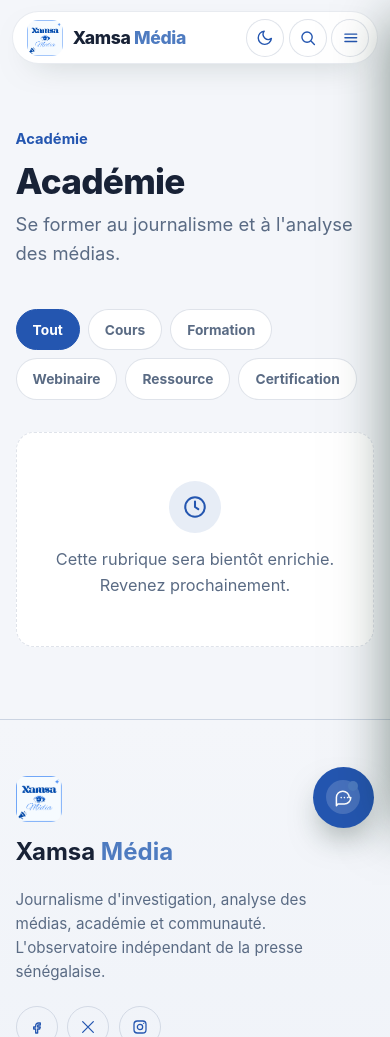
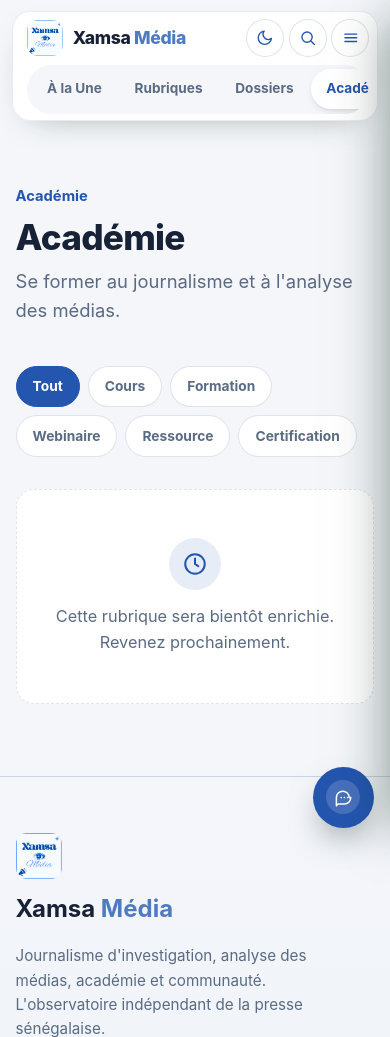
Before and after one commit to awa-gueye/xamsa-media, a Django app: page /academie/ in a window 390 px wide. Shown: the top 1037 px of the page. Run offline with Django 5.2, Linux system fonts and the light colour scheme; data that the repository does not hold is empty.

Commit message:
Mobile app-like : onglets en haut defilables, animations allegees, PWA installable

```diff
--- a/static/css/xamsa.css
+++ b/static/css/xamsa.css
@@ -278,8 +278,14 @@ footer{background:linear-gradient(180deg,var(--cream),var(--cream-2));padding:3.
 
 /* ===== RESPONSIVE ===== */
 @media(max-width:1000px){
-  .navpill{display:none}
-  .burger{display:grid}
+  /* Onglets en haut, comme sur la machine : bande defilable sur 2e rangee */
+  .navbar{flex-wrap:wrap;row-gap:.5rem;border-radius:18px;padding:.55rem .7rem}
+  .navpill{display:flex;order:3;width:100%;overflow-x:auto;overflow-y:hidden;justify-content:flex-start;scrollbar-width:none;-ms-overflow-style:none}
+  .navpill::-webkit-scrollbar{display:none}
+  .navpill a{white-space:nowrap;flex:none}
+  .navpill .chev{display:none}            /* tap sur l'onglet = navigation directe */
+  .navtools{order:2}
+  .burger{display:grid}                    /* menu complet + compte */
   .hero-grid{grid-template-columns:1fr}
   .hero-card{max-width:420px;aspect-ratio:16/12}
   .spotlight{grid-template-columns:1fr}
@@ -299,6 +305,16 @@ footer{background:linear-gradient(180deg,var(--cream),var(--cream-2));padding:3.
   .iconbtn{width:38px;height:38px}
   .brand .name{font-size:1.1rem}
   .mark-img{width:36px!important;height:36px!important}
+}
+/* Mobile/tablette : contenu toujours visible + animations lourdes coupees (fluidite) */
+@media(max-width:768px){
+  .reveal{opacity:1!important;transform:none!important}
+  .hero-card{animation:none}
+  .grad-word{animation:none;background:none;-webkit-text-fill-color:currentColor;color:var(--clay-soft)}
+  .hero-bg .hbg{transition:opacity .6s ease}
+  .hero-bg .hbg.on{transform:none}
+  .hero-bg img{animation:none}
+  .fab .ripple{display:none}
 }
 @media(prefers-reduced-motion:reduce){
   *{animation:none!important;transition:none!important}.reveal{opacity:1;transform:none}
--- a/templates/base.html
+++ b/templates/base.html
@@ -3,11 +3,19 @@
 <html lang="fr">
 <head>
   <meta charset="UTF-8">
-  <meta name="viewport" content="width=device-width, initial-scale=1.0">
+  <meta name="viewport" content="width=device-width, initial-scale=1.0, viewport-fit=cover">
   <title>{% block title %}Xamsa Média{% endblock %}</title>
   <script>(function(){try{var t=localStorage.getItem('xamsa-theme');if(t){document.documentElement.setAttribute('data-theme',t);}}catch(e){}})();</script>
   <link rel="icon" type="image/png" href="{% static 'img/logo.png' %}">
-  <link rel="stylesheet" href="{% static 'css/xamsa.css' %}?v=31">
+  <!-- Ressenti application mobile (PWA) -->
+  <meta name="theme-color" content="#2456B0">
+  <meta name="mobile-web-app-capable" content="yes">
+  <meta name="apple-mobile-web-app-capable" content="yes">
+  <meta name="apple-mobile-web-app-status-bar-style" content="black-translucent">
+  <meta name="apple-mobile-web-app-title" content="Xamsa Média">
+  <link rel="apple-touch-icon" href="{% static 'img/logo.png' %}">
+  <link rel="manifest" href="{% static 'manifest.json' %}">
+  <link rel="stylesheet" href="{% static 'css/xamsa.css' %}?v=32">
 </head>
 <body>
   <header>
@@ -121,6 +129,6 @@
   </footer>
 
   {% include 'partials/chatbot.html' %}
-  <script src="{% static 'js/xamsa.js' %}?v=31"></script>
+  <script src="{% static 'js/xamsa.js' %}?v=32"></script>
 </body>
 </html>
--- a/templates/base_auth.html
+++ b/templates/base_auth.html
@@ -7,7 +7,7 @@
   <title>{% block title %}Xamsa Média{% endblock %}</title>
   <script>(function(){try{var t=localStorage.getItem('xamsa-theme');if(t){document.documentElement.setAttribute('data-theme',t);}}catch(e){}})();</script>
   <link rel="icon" type="image/png" href="{% static 'img/logo.png' %}">
-  <link rel="stylesheet" href="{% static 'css/xamsa.css' %}?v=31">
+  <link rel="stylesheet" href="{% static 'css/xamsa.css' %}?v=32">
 </head>
 <body>
   <div class="auth-wrap">
```
Also changed, not shown: static/img/icon-192.png (added), static/img/icon-512.png (added), static/manifest.json (added).
